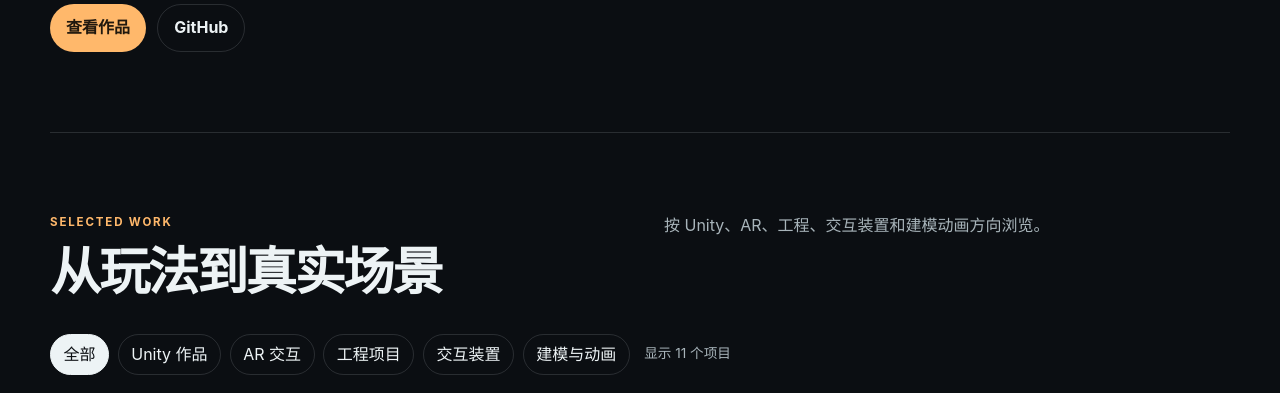
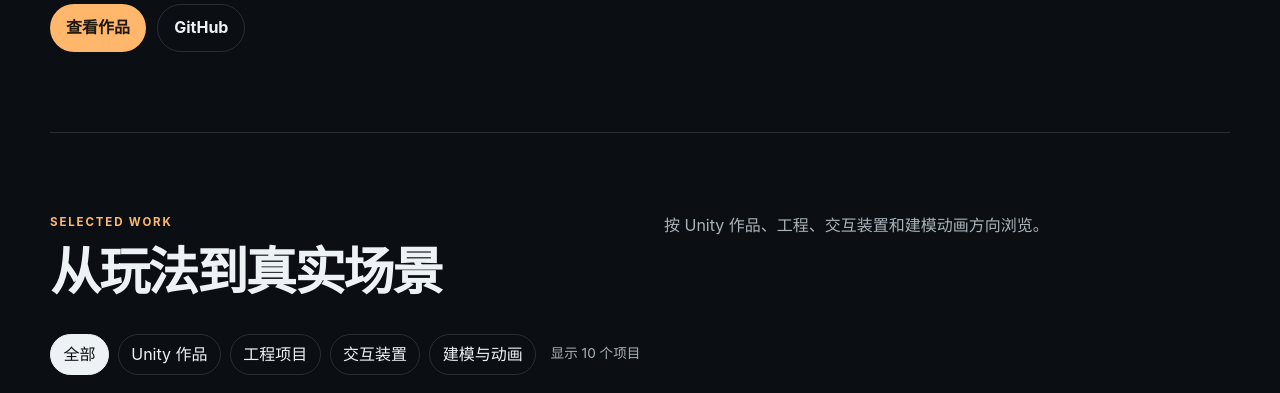
Before and after one commit to wang-qingfeng-dev/portfolio-site, a plain HTML site: page index.html in a window 1280 px wide. Shown: the part 497-890 px from the top of the page. Drawn offline with Linux system fonts and the light colour scheme; grey boxes are pictures that could not be loaded.

Commit message:
Simplify portfolio grouping and remove Blender scene

```diff
--- a/app.js
+++ b/app.js
@@ -7,7 +7,7 @@
       brandName: "王青锋", footerCredit: "© 2026 王青锋", schoolName: "重庆对外经贸学院", navWork: "作品", navAbout: "关于我", navContact: "联系", eyebrow: "UNITY · AR · 3D · INTERACTION",
       heroTitle: "把交互想法做成可运行的世界。", heroLede: "数字媒体技术本科生，专注 Unity 游戏玩法、AR 体验和可验证的交互系统。预计 2027 年 6 月毕业。",
       viewWork: "查看作品", github: "GitHub", signalLabel: "Focus", signalValue: "Interactive 3D", selectedWork: "SELECTED WORK", workTitle: "从玩法到真实场景",
-      workNote: "按 Unity、AR、工程、交互装置和建模动画方向浏览。", filterAll: "全部", filterUnity: "Unity 作品", filterAR: "AR 交互", filterEngineering: "工程项目", filterInteractive: "交互装置", filterModeling: "建模与动画", aboutEyebrow: "ABOUT", aboutTitle: "我关心的不只是画面。",
+      workNote: "按 Unity 作品、工程、交互装置和建模动画方向浏览。", filterAll: "全部", filterUnity: "Unity 作品", filterEngineering: "工程项目", filterInteractive: "交互装置", filterModeling: "建模与动画", aboutEyebrow: "ABOUT", aboutTitle: "我关心的不只是画面。",
       aboutText: "我喜欢把一个模糊的体验目标拆成输入、状态、反馈和可测试的运行流程。作品覆盖 Unity 游戏玩法、灾害教育交互、TouchDesigner 实时装置、C4D/Blender 三维制作、机器人系统集成和计算机视觉研究。",
       factSchool: "学校", factMajor: "专业", factGrad: "毕业时间", factInterest: "方向", major: "数字媒体技术", interest: "Unity / AR / HCI",
       contactEyebrow: "链接与联系方式", contactTitle: "GitHub 与联系方式",
@@ -18,7 +18,7 @@
       brandName: "Qingfeng Wang", footerCredit: "© 2026 Qingfeng Wang", schoolName: "Chongqing College of International Business and Economics", navWork: "Work", navAbout: "About", navContact: "Contact", eyebrow: "UNITY · AR · 3D · INTERACTION",
       heroTitle: "Turning interaction ideas into runnable worlds.", heroLede: "A Digital Media Technology undergraduate focused on Unity gameplay, AR experiences, and testable interactive systems. Graduating in June 2027.",
       viewWork: "View work", github: "GitHub", signalLabel: "Focus", signalValue: "Interactive 3D", selectedWork: "SELECTED WORK", workTitle: "From gameplay to real places",
-      workNote: "Browse by Unity, AR, engineering, interactive installations, and 3D production.", filterAll: "All", filterUnity: "Unity work", filterAR: "AR interaction", filterEngineering: "Engineering projects", filterInteractive: "Interactive installations", filterModeling: "Modeling & animation", aboutEyebrow: "ABOUT", aboutTitle: "The frame is only the beginning.",
+      workNote: "Browse by Unity work, engineering, interactive installations, and 3D production.", filterAll: "All", filterUnity: "Unity work", filterEngineering: "Engineering projects", filterInteractive: "Interactive installations", filterModeling: "Modeling & animation", aboutEyebrow: "ABOUT", aboutTitle: "The frame is only the beginning.",
       aboutText: "I like breaking an ambiguous experience goal into inputs, states, feedback, and testable runtime flows. My work spans Unity gameplay, disaster-education interaction, TouchDesigner installations, C4D/Blender 3D production, robot systems integration, and computer-vision research.",
       factSchool: "School", factMajor: "Major", factGrad: "Graduation", factInterest: "Focus", major: "Digital Media Technology", interest: "Unity / AR / HCI",
       contactEyebrow: "LINKS & CONTACT", contactTitle: "GitHub and contact",
@@ -181,7 +181,7 @@
       body.className = "project-body";
       const meta = document.createElement("div");
       meta.className = "project-meta";
-      meta.innerHTML = `<span>${project.featured ? (language === "zh" ? "精选项目" : "Featured") : (language === "zh" ? "补充项目" : "Additional")}</span><span>${project.year}</span>`;
+      meta.innerHTML = `<span>${project.year}</span>`;
       body.appendChild(meta);
       const title = document.createElement("h3");
       title.textContent = text(project.title);
--- a/content.js
+++ b/content.js
@@ -38,7 +38,7 @@ window.PORTFOLIO_PROJECTS = [
   {
     id: "ar-unity-model",
     featured: true,
-    category: "ar",
+    category: "unity",
     year: "2026",
     title: { zh: "AR 立体书交互体验", en: "AR Pop-up Book Experience" },
     summary: { zh: "基于图像识别的 AR 叙事体验，支持模型交互、缩放、旋转和场景切换。", en: "An image-tracked AR narrative experience with model interaction, scaling, rotation, and scene switching." },
@@ -86,18 +86,6 @@ window.PORTFOLIO_PROJECTS = [
     links: []
   },
   {
-    id: "blender-scene",
-    featured: false,
-    category: "modeling",
-    year: "2025",
-    title: { zh: "Blender 场景建模", en: "Blender Environment Modeling" },
-    summary: { zh: "完成一套可从多角度展示的 Blender 场景建模、材质和灯光渲染。", en: "A Blender environment study with modeled assets, materials, lighting, and multi-angle renders." },
-    role: { zh: "完成场景建模、材质布置、灯光调整和多角度渲染。", en: "Created the environment models, materials, lighting setup, and multi-angle renders." },
-    tech: ["Blender", "Environment Modeling", "Materials", "Lighting"],
-    media: { status: "author-demo", poster: "assets/posters/blender-scene.png", note: { zh: "包含 Blender 工程文件、全景图和细节渲染图。", en: "Includes the Blender project file, wide views, and detail renders." }, gallery: { title: { zh: "渲染图", en: "Render views" }, note: { zh: "全景与细节渲染。", en: "Wide and detail renders." }, images: ["assets/renders/blender-scene/scene-wide-1.png", "assets/renders/blender-scene/scene-wide-2.png", "assets/renders/blender-scene/scene-wide-3.png", "assets/renders/blender-scene/scene-detail-1.png", "assets/renders/blender-scene/scene-detail-2.png", "assets/renders/blender-scene/scene-detail-3.png"] } },
-    links: []
-  },
-  {
     id: "blender-keycap",
     featured: false,
     category: "modeling",
--- a/index.html
+++ b/index.html
@@ -52,7 +52,6 @@
         <div class="filter-row" role="group" aria-label="Project filters">
           <button class="filter-button is-active" type="button" data-filter="all" aria-pressed="true" data-i18n="filterAll">全部</button>
           <button class="filter-button" type="button" data-filter="unity" aria-pressed="false" data-i18n="filterUnity">Unity 游戏</button>
-          <button class="filter-button" type="button" data-filter="ar" aria-pressed="false" data-i18n="filterAR">AR 交互</button>
           <button class="filter-button" type="button" data-filter="engineering" aria-pressed="false" data-i18n="filterEngineering">工程项目</button>
           <button class="filter-button" type="button" data-filter="interactive" aria-pressed="false" data-i18n="filterInteractive">交互装置</button>
           <button class="filter-button" type="button" data-filter="modeling" aria-pressed="false" data-i18n="filterModeling">建模与动画</button>
```
Also changed, not shown: tests/portfolio-smoke.mjs (+6 -2 lines), 8 other files.
